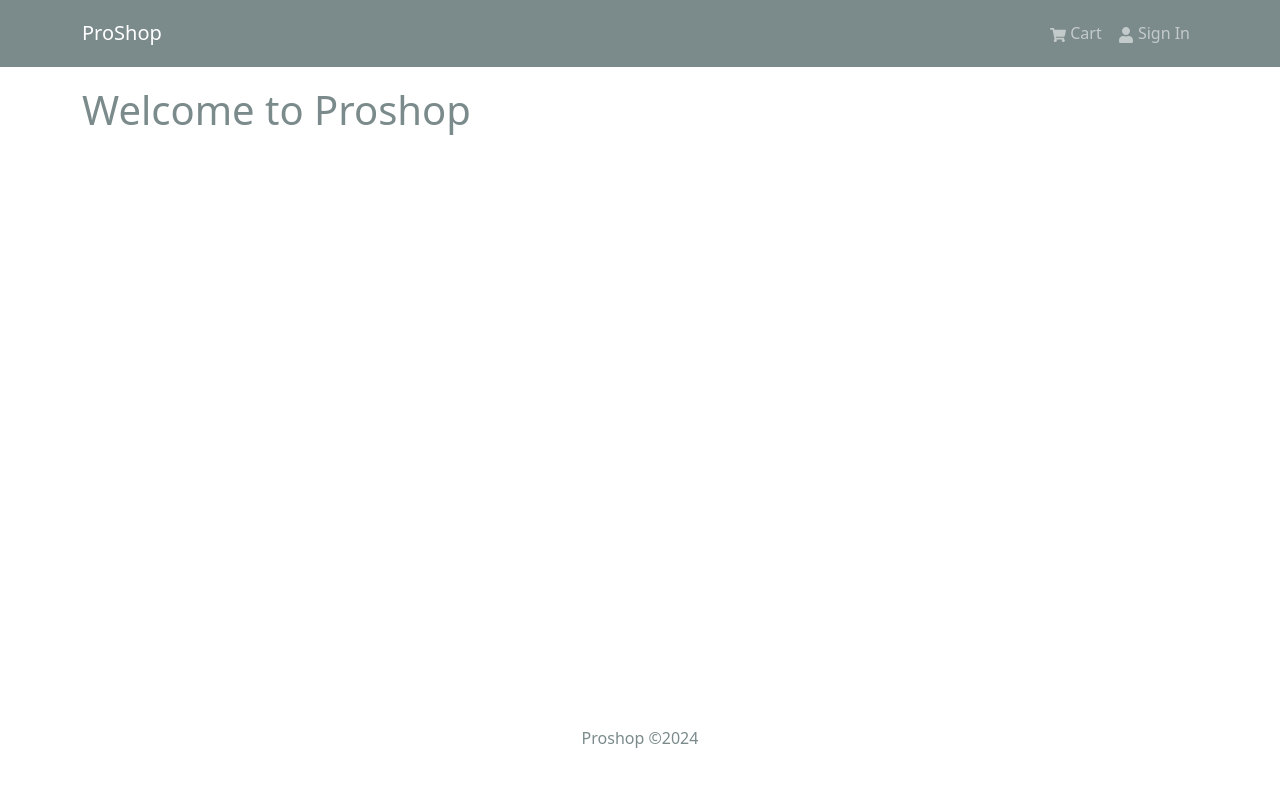
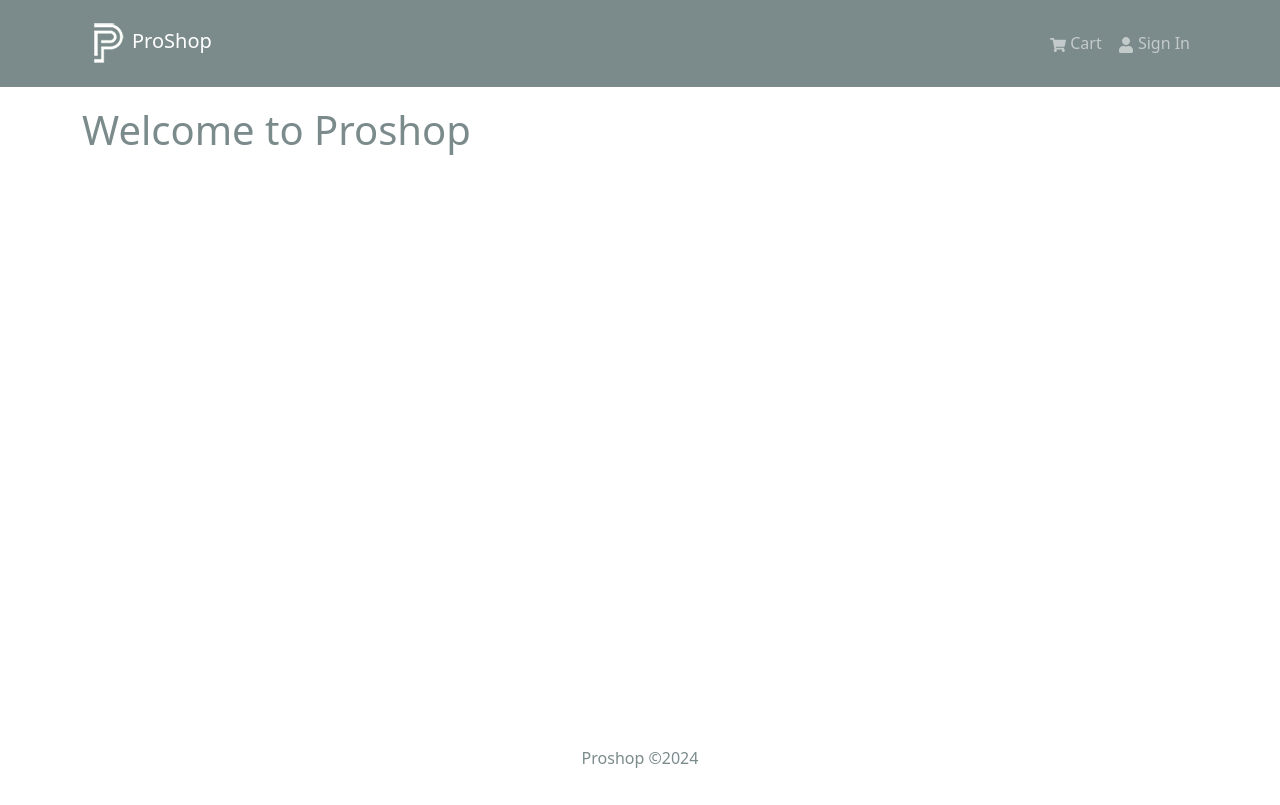
Before and after one commit to BestarDev/Proshop-v2, a React (Create React App) app in the folder frontend/: page / in a window 1280 px wide. Built offline with nearby package versions, Linux system fonts and the light colour scheme.

Commit message:
Add logo to Header Component

```diff
--- a/frontend/src/components/Header.jsx
+++ b/frontend/src/components/Header.jsx
@@ -1,12 +1,16 @@
 import { Navbar, Nav, Container } from 'react-bootstrap'
 import { FaShoppingCart, FaUser } from 'react-icons/fa'
+import logo from '../assets/logo.png'
 
 const Header = () => {
   return (
     <header>
         <Navbar bg='dark' variant='dark' expand='lg' collapseOnSelect>
             <Container>
-                <Navbar.Brand href='/'>ProShop</Navbar.Brand>
+                <Navbar.Brand href='/'>
+                    <img src={ logo } alt="ProShop" />
+                    ProShop
+                </Navbar.Brand>
                 <Navbar.Toggle aria-controls='basic-navbar-nav' />
                 <Navbar.Collapse id='basic-navbar-nav'>
                     <Nav className='ms-auto'>
```
